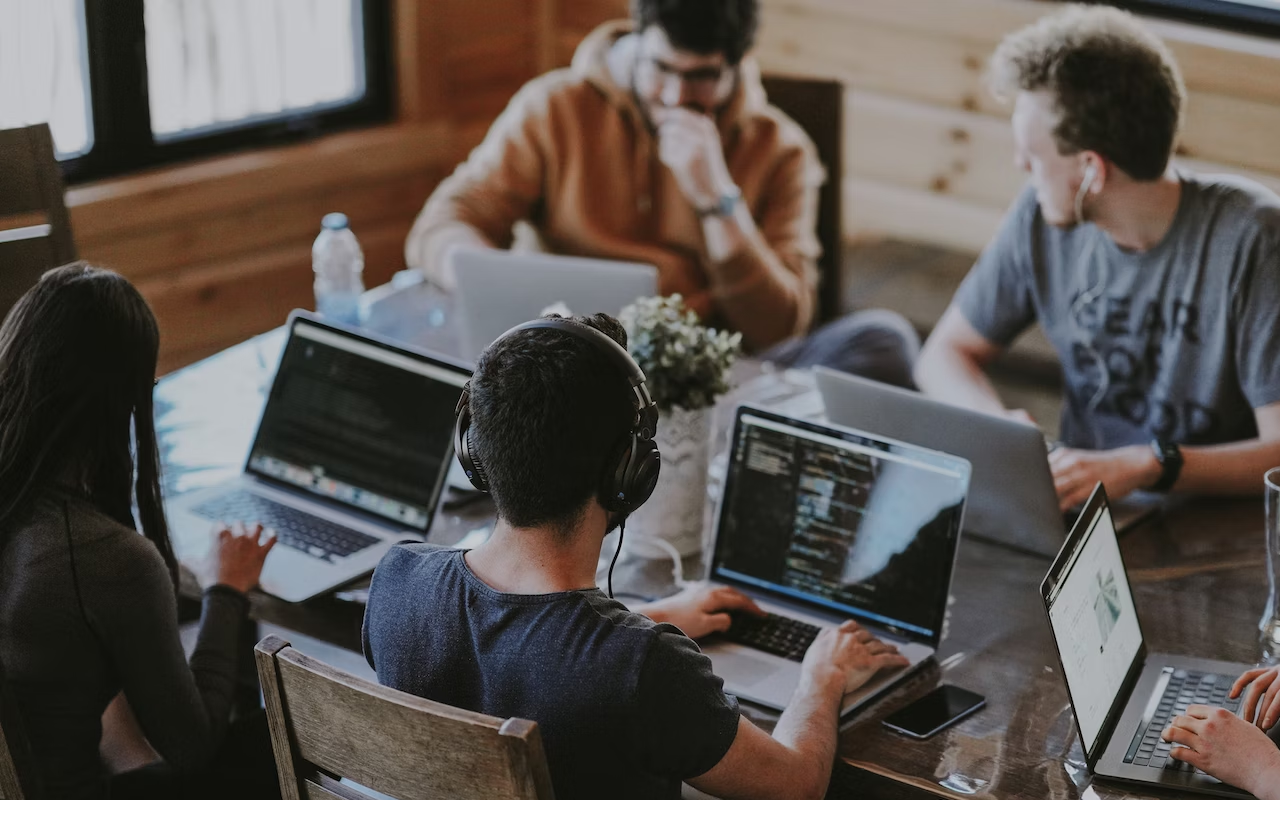
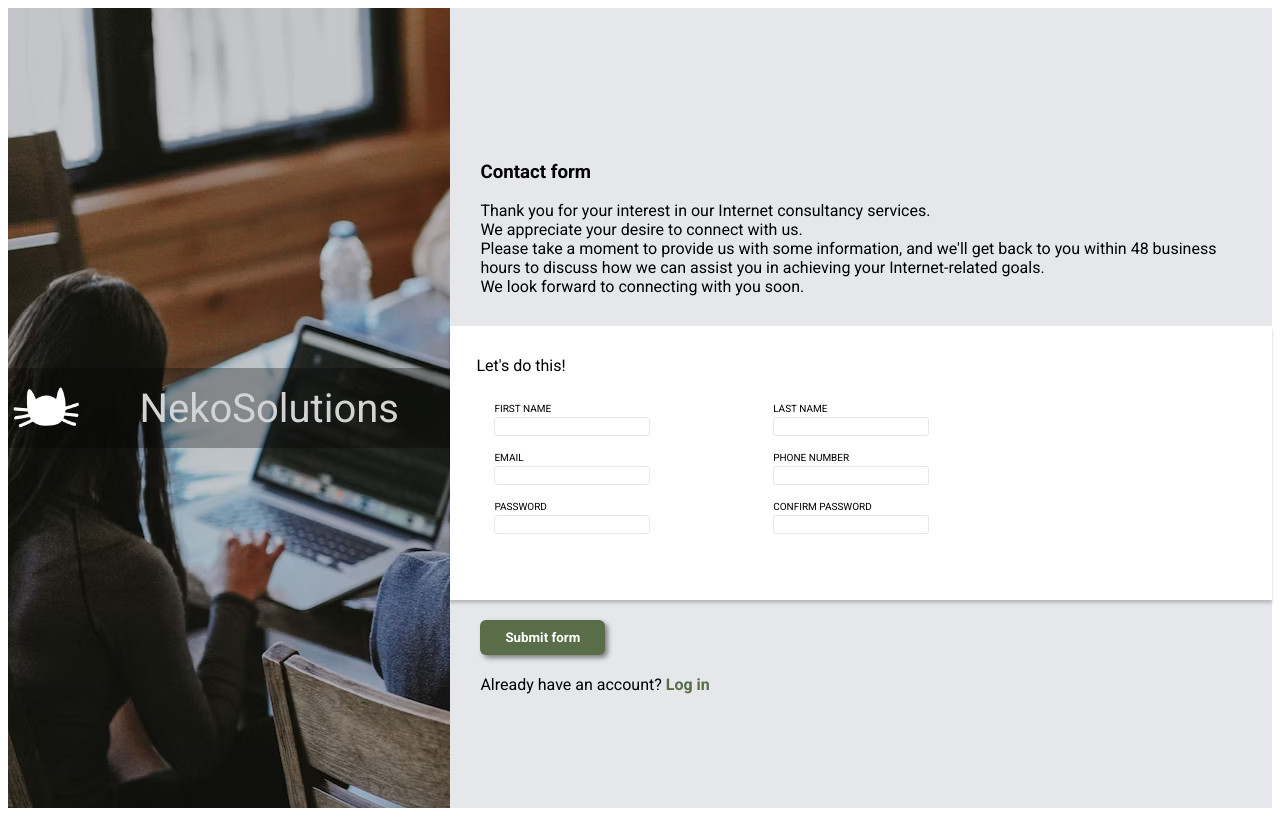
Before and after one commit to xennia87/odin_contact_form, a plain HTML site: page index.html in a window 1280 px wide. Drawn offline with Linux system fonts and the light colour scheme; a web font is replaced by a local one.

Commit message:
Almost done

```diff
--- a/index.html
+++ b/index.html
@@ -3,11 +3,68 @@
 <head>
     <meta charset="UTF-8">
     <meta name="viewport" content="width=device-width, initial-scale=1.0">
-    <title>Document</title>
+    <title>Submit form</title>
     <link rel="stylesheet" href="style.css">
+    <link rel="preconnect" href="https://fonts.googleapis.com">
+<link rel="preconnect" href="https://fonts.gstatic.com" crossorigin>
+<link href="https://fonts.googleapis.com/css2?family=Chivo:wght@700&family=Roboto:ital,wght@0,100;0,300;0,400;0,500;0,700;0,900;1,100;1,300;1,400;1,500;1,700;1,900&display=swap" rel="stylesheet">
 </head>
 <body>
 
+    <section class="form_page">
+        <div class="form_container">
+            <div class="leftside">
+                <div class="logo_container">
+                    <div class="logo_img"><img src="logo-white.png" alt="Logo"></div>
+                    <div class="logo_name">NekoSolutions</div>
+                </div>
+            </div>
+            <div class="rightside">
+                <section class="header_message">
+                    <h1>Contact form</h1>
+                    <span class="message_content">Thank you for your interest in our Internet consultancy services. <br>
+                        We appreciate your desire to connect with us. <br>
+                        Please take a moment to provide us with some information, and we'll get back to you within 48 business hours to discuss how we can assist you in achieving your Internet-related goals. <br>
+                        We look forward to connecting with you soon.</span>
+                </section>
+                <section class="form">
+                    <form action="">
+                        <fieldset>
+                            <legend>Let's do this!</legend>
+                            <ul>
+                                <li>
+                                    <label for="first_name">First name</label>
+                                    <input type="text" id="first_name" name="first_name" required>
+                                </li>
+                                <li>
+                                    <label for="email">Email</label>
+                                    <input type="email" id="email" name="email" required>
+                                </li>
+                                <li>
+                                    <label for="password">Password</label>
+                                    <input type="pass" id="password" name="password" required>
+                                </li>
+                                <li>
+                                    <label for="last_name">Last Name</label>
+                                    <input type="text" id="last_name" name="last_name" required>
+                                </li>
+                                <li>
+                                    <label for="phone_number">Phone number</label>
+                                    <input type="tel" id="phone_number" name="phone">
+                                </li>
+                                <li>
+                                    <label for="confirm_password">Confirm password</label>
+                                    <input type="pass" id="confirm_password" name="password_confirmation" required>
+                                </li>
+                            </ul>
+                        </fieldset>
+                    </form>
+                    <button type="submit">Submit form</button>
+                </section>
+                <footer>Already have an account? <a href="http://www.google.es">Log in</a> </footer>
+            </div>
+        </div>
+    </section>
     <script src="main.js"></script>
 </body>
 </html>
--- a/style.css
+++ b/style.css
@@ -1,5 +1,138 @@
 * {
-    background-image: url(/background.avif);
     font-family: 'Chivo', sans-serif;
     font-family: 'Roboto', sans-serif;
 }
+
+.form_page {
+
+}
+
+.form_container {
+    display: flex;
+    flex-direction: row;
+    height: 800px;
+}
+
+/* Leftside */
+
+.leftside {
+    width: 35%;
+    height: 100%;
+    background-image: url(/background.avif);
+    display: flex;
+    flex-direction: column;
+    justify-content: center;
+    align-items: center;
+}
+
+.logo_container {
+    display: flex;
+    flex-direction: row;
+    background-color: rgba(0,0,0,0.3);
+    width: 100%;
+    height: 80px;
+    color: lightgrey;
+
+}
+
+.logo_img img{
+    margin: auto;
+    height: 80px;
+    width: auto;
+}
+
+.logo_name {
+    margin: auto;
+    text-align: center;
+    font-size: 40px;
+}
+
+/* Rightside */
+
+.rightside {
+    background-color: #E5E7EB;
+    width: 65%;
+    height: 100%;
+    display: flex;
+    flex-direction: column;
+    justify-content: center;
+}
+
+.header_message {
+    padding: 30px;
+}
+
+/* Form */
+
+ul {
+    column-count: 2;
+    max-width: 70%;
+    padding-left: 20px;
+}
+
+li {
+    list-style: none;
+    max-width: 150px;
+    margin-bottom: 10px;
+}
+
+input {
+    max-width: 150px;
+    border-radius: 3px;
+    border: 1px solid #E5E7EB;
+}
+
+.form {
+    width: 100%;
+}
+
+form {
+    background-color: white;
+    padding: 30px 10px;
+    box-shadow: 0px 3px 3px 0px rgba(0,0,0,0.2);
+    margin-bottom: 10px;
+}
+
+fieldset {
+    border: 0px;
+}
+
+form {
+    appearance: none;
+}
+
+label {
+    font-size: 10px;
+    text-wrap: nowrap;
+    text-transform: uppercase;
+}
+
+/* input[type="pass"]:invalid {
+    border: 1px solid red;
+} */
+
+/* Button */
+
+button {
+    background-color: #596D48 ;
+    margin: 10px 30px;
+    padding: 10px 25px;
+    color: white;
+    font-weight: bold;
+    border: 0px solid #E5E7EB;
+    border-radius: 6px;
+    box-shadow: 3px 3px 5px 0px grey;
+}
+
+/* Footer */
+
+footer {
+    padding: 10px 30px;
+
+}
+
+footer>a {
+    text-decoration: none;
+    color: #596D48;
+    font-weight: bold;
+}
```
Also changed, not shown: logo-white.png (added).
